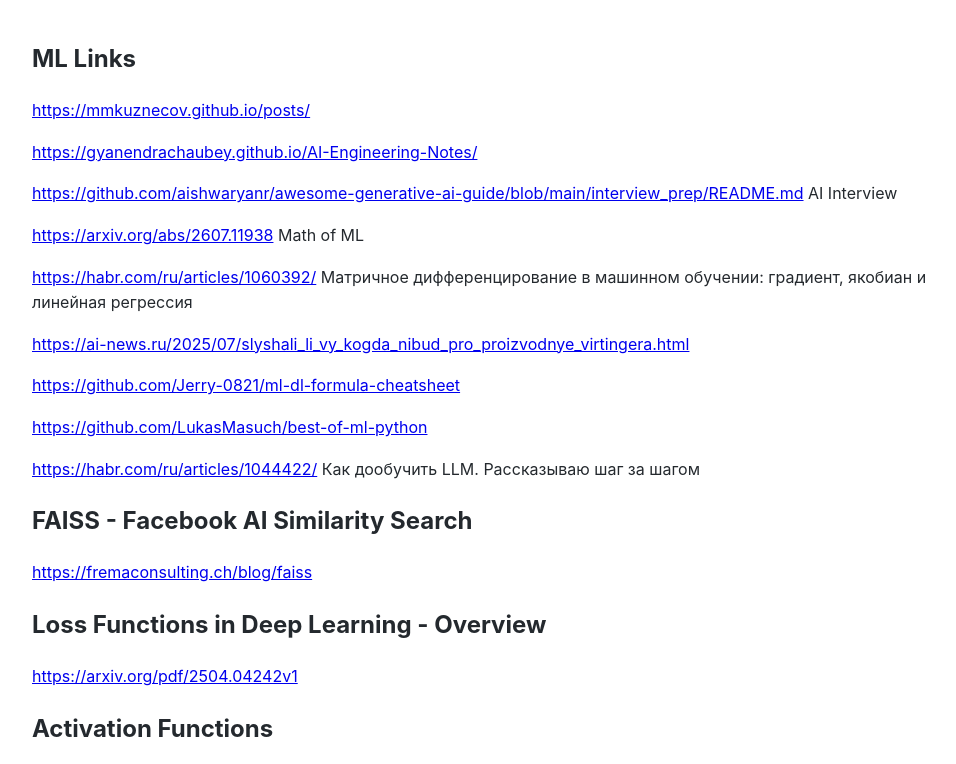
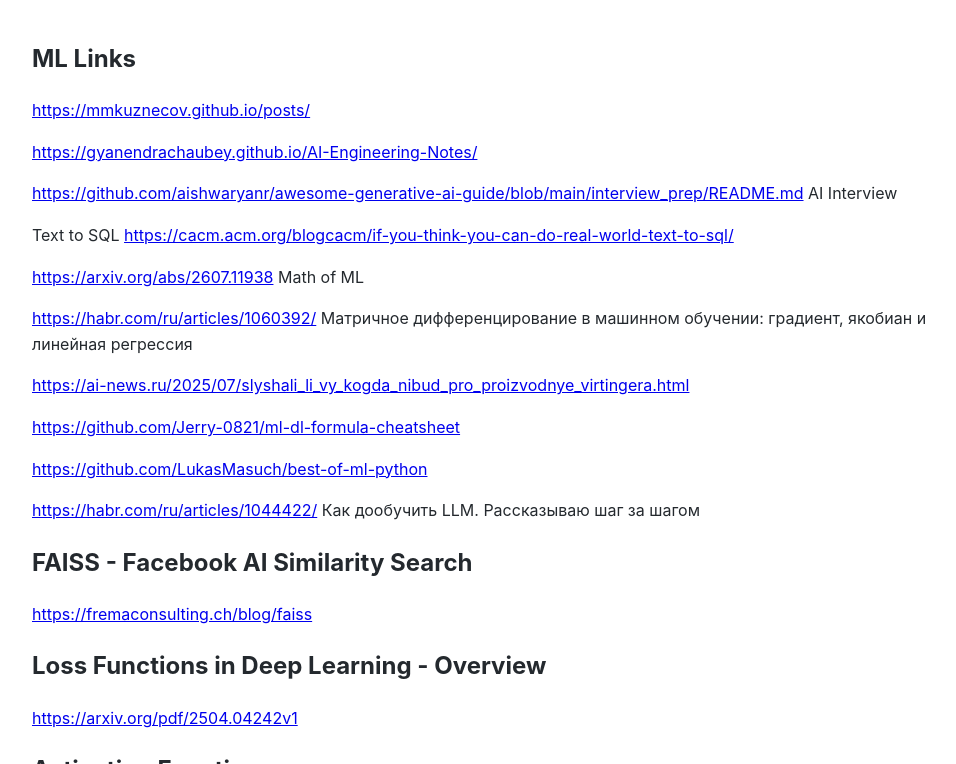
Before and after one commit to Michael-Lubinsky/michael-lubinsky.github.com, a Jekyll site: the page built from ml/mamba.md, in a window 1280 px wide and 900 px high, cut to the strip 0-764 px from the top of the window. Shown: the whole strip, without its empty margins (158-1114 px from the left). Built offline with Jekyll 4.4.1, drawn with Linux system fonts in a browser that asks for light colours; our own code applies the rules of GitHub Pages for plain Markdown files.

Commit message:
Update mamba.md

```diff
--- a/ml/mamba.md
+++ b/ml/mamba.md
@@ -6,6 +6,8 @@
 
 <https://github.com/aishwaryanr/awesome-generative-ai-guide/blob/main/interview_prep/README.md> AI Interview
 
+Text to SQL
+<https://cacm.acm.org/blogcacm/if-you-think-you-can-do-real-world-text-to-sql/>
 
 <https://arxiv.org/abs/2607.11938> Math of ML
 
```
